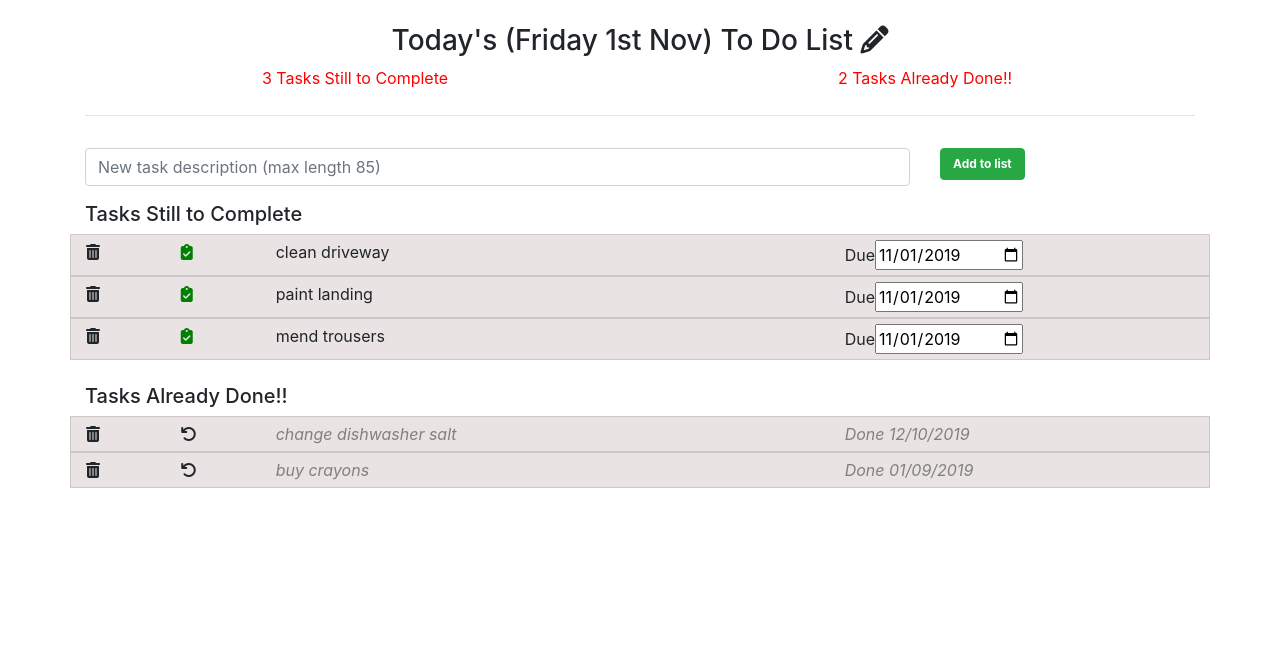
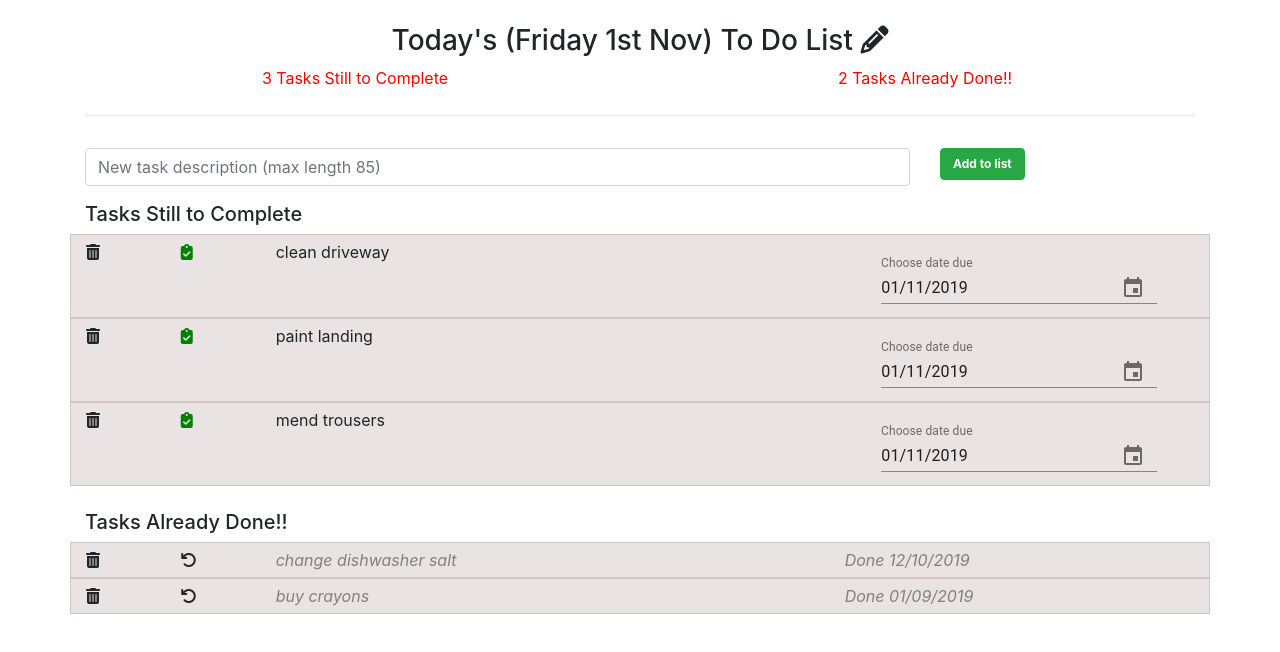
Before and after one commit to helenjgardner/final_todo_application, a React (Create React App) app: page / in a window 1280 px wide. Shown: the top 652 px of the page. Built offline with nearby package versions, Linux system fonts and the light colour scheme.

Commit message:
utilised non html date picker

```diff
--- a/src/App.js
+++ b/src/App.js
@@ -57,7 +57,12 @@ class App extends React.Component {
         // completed can be set to result
         item.completed = result;
         // if true then dateDone is set to today, otherwise it's undone and dateDone is blank
-        result ? item.dateDone = moment().format("DD/MM/YYYY") : item.dateDone = ''
+        if (result) {
+          item.dateDone = moment();
+        }
+        else {
+          item.dateDone = '';
+          item.dateDue=moment().format("YYYY-MM-DD");};
       }
     })
     this.setState({
@@ -75,9 +80,9 @@ class App extends React.Component {
     })
   }
 
-  sortByDate = () => {
+  sortByDate = (sortDate) => {
     const tasksCopy = this.state.tasks.slice();
-    tasksCopy.sort(function (a, b) { return moment(a.dateDone).format('YYYYMMDD') - moment(b.dateDone).format('YYYYMMDD') });
+    tasksCopy.sort(function (a, b) { return moment(a.sortDate).format('YYYYMMDD') - moment(b.sortDate).format('YYYYMMDD') });
     this.setState({
       tasks: tasksCopy
     })
--- a/src/TaskToDo.js
+++ b/src/TaskToDo.js
@@ -1,36 +1,32 @@
 import React from "react";
 import "./TaskToDo.css";
+import 'date-fns';
 import moment from 'moment';
-import DatePicker from "react-datepicker";
-import "react-datepicker/dist/react-datepicker.css";
-import 'date-fns';
 import Grid from '@material-ui/core/Grid';
 import DateFnsUtils from '@date-io/date-fns';
 import {
     MuiPickersUtilsProvider,
-    KeyboardTimePicker,
-    KeyboardDatePicker,
+    KeyboardDatePicker
 } from '@material-ui/pickers';
 
 
 
 class TaskToDo extends React.Component {
-    state = { startDate: "2019-10-25"}
-
     handleClickDel = (ev) => {
         this.props.deleteTaskFunc(this.props.id);
     }
+
     handleClickDone = (ev) => {
         // done = true since task was not done and now is
         this.props.toggleTaskFunc(this.props.id, true);
     }
 
-    handleDateChange = (event) => {
-        this.props.setDateDueFunc(this.props.id,event.target.value);
+    handleDateChange = (date) => {
+        this.props.setDateDueFunc(this.props.id, date);
     }
+
     render() {
         return (
-
             <div className="row toDo">
                 <div className="col-6 col-sm-1">
                     <i className="fas fa-trash-alt"
@@ -48,49 +44,26 @@ class TaskToDo extends React.Component {
                     {this.props.task}
                 </div>
                 <div className="col-6 col-sm-4" >
-                Due
-                <input type="date"
-                name="dateChosen"
-                value={this.props.dateDue}
-                min={moment().format("YYYY-MM-DD")}
-                onChange={this.handleDateChange}
-                />
-                </div>
-                  {/* <DatePicker
-                         selected={this.state.startDate}
-                         onChange={this.handleChange}
-                         minDate={new Date()}
-                            dateFormat="yyyy-MM-dd"
-
-                         />  */}
-                     {/* <MuiPickersUtilsProvider utils={DateFnsUtils}>
+                    <MuiPickersUtilsProvider utils={DateFnsUtils}>
                         <Grid container justify="space-around">
-
                             <KeyboardDatePicker
                                 margin="normal"
                                 id="date-picker-dialog"
                                 label="Choose date due"
-          format="MM/dd/yyyy"
-          value={this.props.datedue !=='' ? this.props.datedue: this.state.startDate}
-          minDate={new Date()}
-          onChange={this.handleChange}
+                                format="dd/MM/yyyy"
+                                value={this.props.dateDue}
+                                minDate={moment()}
+                                onChange={this.handleDateChange}
                                 KeyboardButtonProps={{
                                     'aria-label': 'change date',
                                 }}
                             />
-
                         </Grid>
                     </MuiPickersUtilsProvider>
- */}
-
-
+                </div>
             </div >
-
-
         );
-
     }
-
 }
 
 export default TaskToDo;
```
Lines whose indentation alone changed are shown as unchanged.
